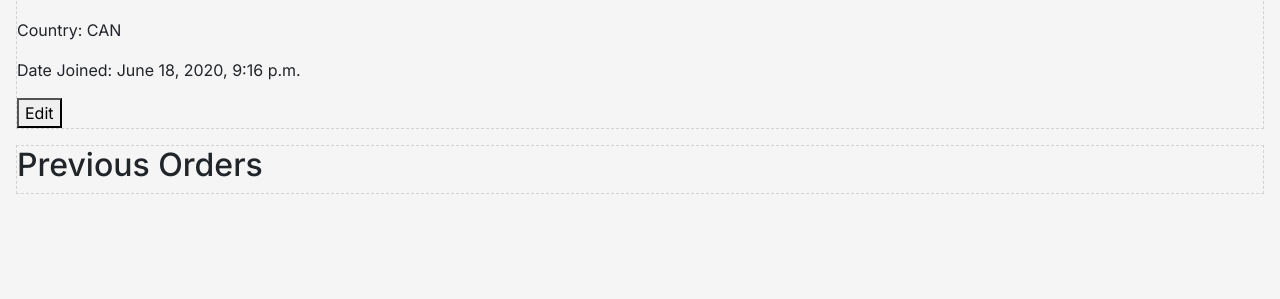
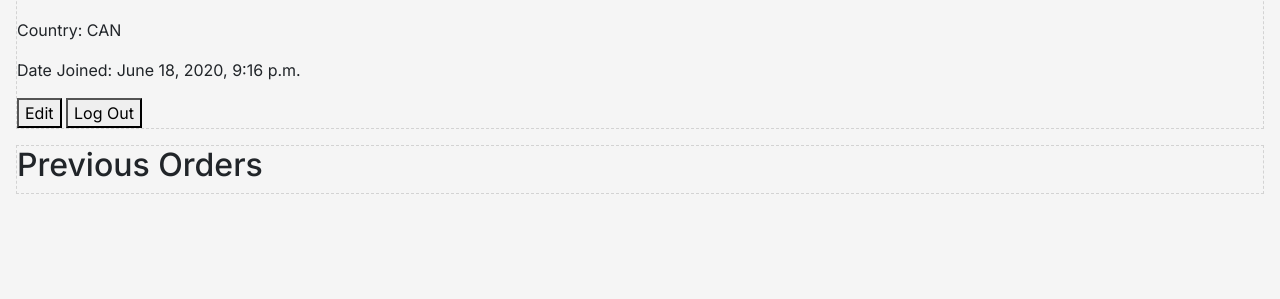
Before and after one commit to zsiskos/roadstartire, a Django app: page /account/ in a window 1280 px wide. Shown: the part 501-800 px from the top of the page. Run offline with Django 3.2, Linux system fonts and the light colour scheme; the visitor is signed in with stand-in values (Sample User, id 1); data that the repository does not hold is empty; some libraries are stand-ins or nearby versions.

Commit message:
add logout button

```diff
--- a/main_app/templates/account.html
+++ b/main_app/templates/account.html
@@ -18,6 +18,7 @@
     <p>Country: {{ user.country_iso }}</p>
     <p>Date Joined: {{ user.date_joined }}</p>
     <a href="{% url 'custom_user_edit' %}"><button>Edit</button></a>
+    <a href="{% url 'logout' %}"><button>Log Out</button></a>
   </div>
 </div>
 
--- a/main_app/urls.py
+++ b/main_app/urls.py
@@ -3,7 +3,8 @@ from . import views
 
 urlpatterns = [
   path('signup/', views.signup, name='signup'), # Signup page route Sign Up
-  path('login/', views.login, name='login'), # Login page route Log in vs. Sign in, creating separate template for this for now until we combine it with signup page
+  path('login/', views.signin, name='login'), # Login page route Log in vs. Sign in, creating separate template for this for now until we combine it with signup page
+  path('logout/', views.logout, name='logout'),
 
   path('', views.home, name='home'), # Home page route
   path('services/', views.services, name='services'), #Services page route
--- a/main_app/views.py
+++ b/main_app/views.py
@@ -41,6 +41,10 @@ def signin(req):
     #   messages.error(request, 'Wrong email/password')
 
   return render(req, 'login.html')
+
+def logout(req):
+  auth.logout(req)
+  return render(req, 'home.html')
 
 def account(req):
   user = req.user
```
